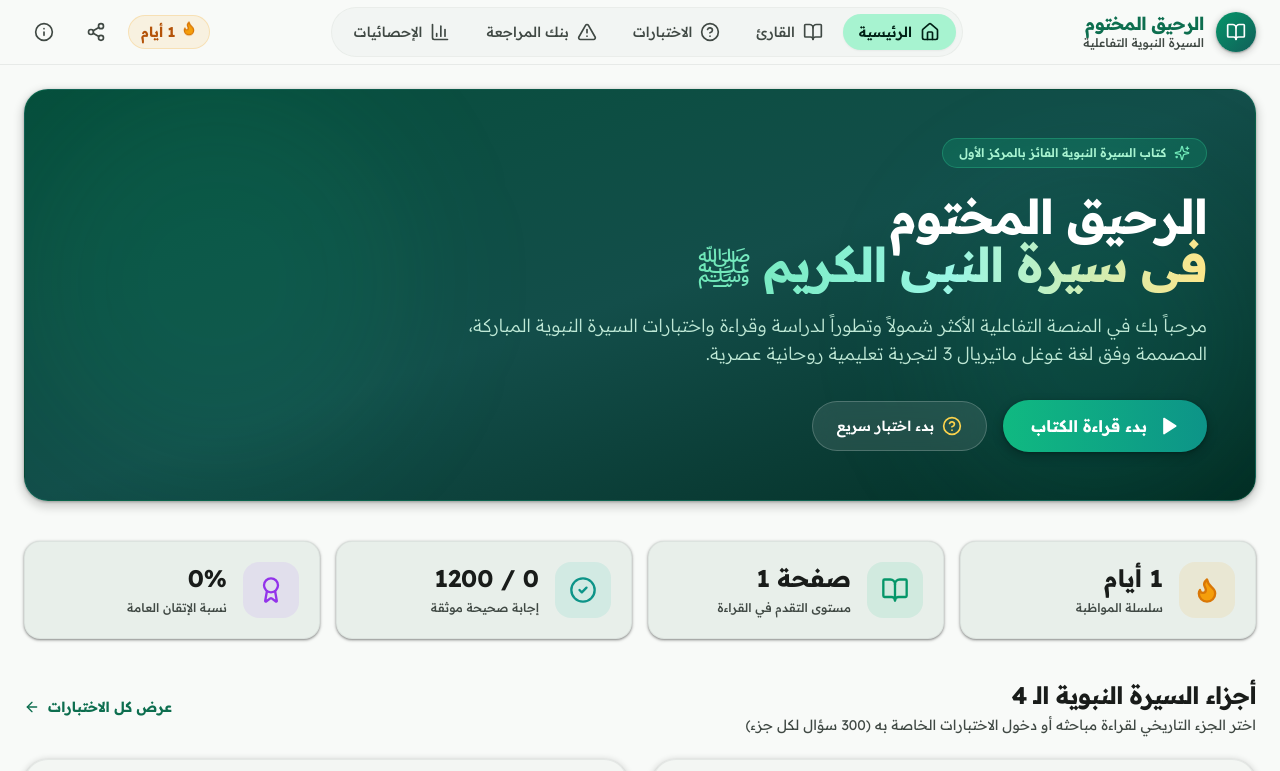
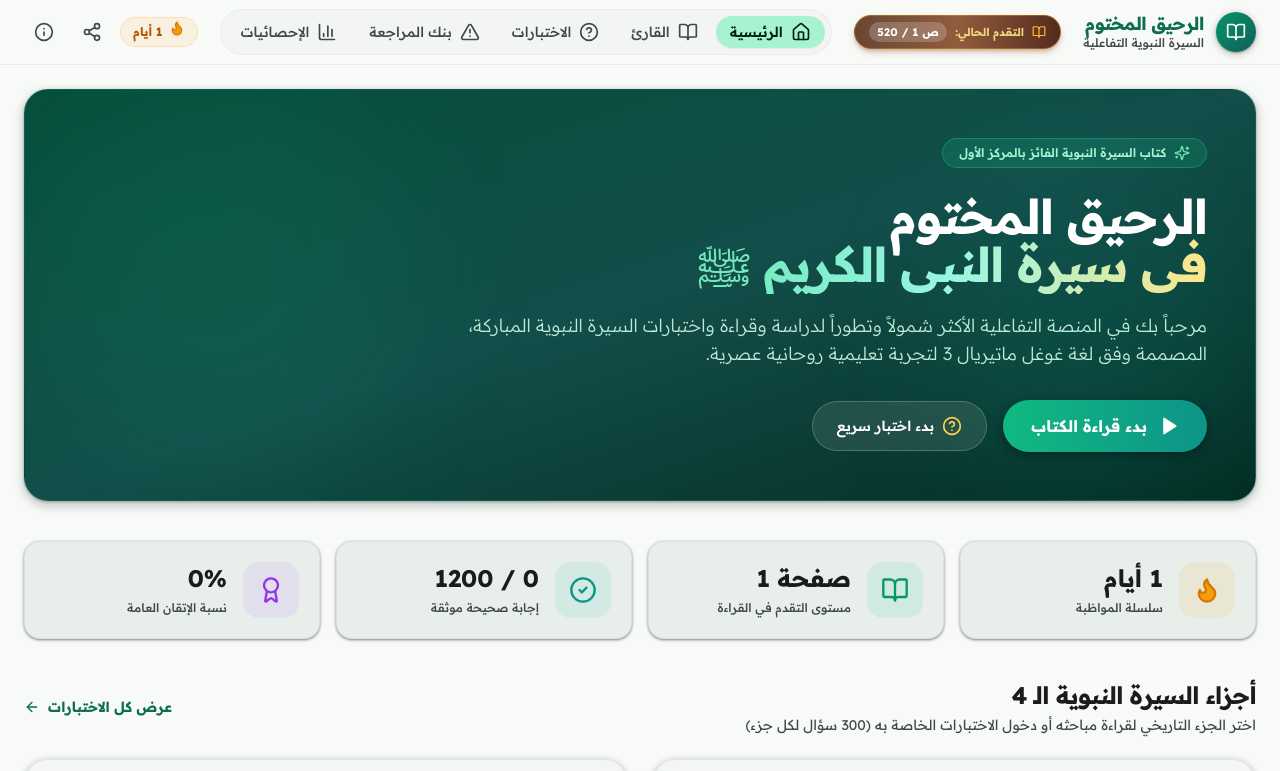
Before and after one commit to MikeeeDeV/Al-Raheq-Al-Makhtom, a React (Vite) app: page / in a window 1280 px wide. Shown: the top 771 px of the page. Built offline with nearby package versions, Linux system fonts and the light colour scheme.

Commit message:
simplify Navbar class name template literals by removing unnecessary multiline formatting

```diff
--- a/src/components/Navbar.tsx
+++ b/src/components/Navbar.tsx
@@ -1,4 +1,4 @@
-import React from 'react';
+import React, { useState, useEffect } from 'react';
 import { useAppStore, AppView } from '../store/useAppStore';
 import {
   BookOpen,
@@ -9,8 +9,12 @@ import {
   Share2,
   Info,
   Home,
-  Menu,
+  Check,
+  Sparkles,
+  Award,
+  Link2,
 } from 'lucide-react';
+import { motion, AnimatePresence } from 'framer-motion';
 
 export const Navbar: React.FC = () => {
   const {
@@ -18,11 +22,68 @@ export const Navbar: React.FC = () => {
     setCurrentView,
     streak,
     mistakesBank,
+    currentPage,
+    totalPages,
+    achievements,
+    answeredQuestions,
     setShareModalOpen,
     setAboutModalOpen,
   } = useAppStore();
 
+  const [tickerIndex, setTickerIndex] = useState(0);
+  const [copied, setCopied] = useState(false);
+
   const mistakesCount = Object.keys(mistakesBank).length;
+  const unlockedBadges = achievements.filter((a) => a.unlocked).length;
+  const correctCount = Object.values(answeredQuestions).filter((q) => q.isCorrect).length;
+
+  // Dynamic animated ticker data items for the bar link
+  const tickerItems = [
+    {
+      id: 'link',
+      icon: <Link2 className="w-3.5 h-3.5 text-emerald-400 animate-pulse" />,
+      text: 'رابط المنصة',
+      highlight: '🔗 اضغط للنسخ',
+      gradient: 'from-emerald-900/80 via-teal-900/80 to-emerald-950/90 text-emerald-200 border-emerald-500/40 shadow-emerald-900/30',
+    },
+    {
+      id: 'page',
+      icon: <BookOpen className="w-3.5 h-3.5 text-amber-400" />,
+      text: 'التقدم الحالي',
+      highlight: `ص ${currentPage} / ${totalPages}`,
+      gradient: 'from-amber-950/80 via-amber-900/80 to-orange-950/90 text-amber-200 border-amber-500/40 shadow-amber-900/30',
+    },
+    {
+      id: 'badges',
+      icon: <Award className="w-3.5 h-3.5 text-yellow-400" />,
+      text: 'الأوسمة المفتوحة',
+      highlight: `${unlockedBadges} من ${achievements.length}`,
+      gradient: 'from-yellow-950/80 via-amber-900/80 to-yellow-950/90 text-yellow-200 border-yellow-500/40 shadow-yellow-900/30',
+    },
+    {
+      id: 'answers',
+      icon: <Sparkles className="w-3.5 h-3.5 text-cyan-400" />,
+      text: 'إجابات صحيحة',
+      highlight: `${correctCount} إجابة`,
+      gradient: 'from-cyan-950/80 via-blue-900/80 to-cyan-950/90 text-cyan-200 border-cyan-500/40 shadow-cyan-900/30',
+    },
+  ];
+
+  // Rotate ticker every 3.5 seconds
+  useEffect(() => {
+    const timer = setInterval(() => {
+      setTickerIndex((prev) => (prev + 1) % tickerItems.length);
+    }, 3500);
+    return () => clearInterval(timer);
+  }, [tickerItems.length]);
+
+  const handleCopyLink = () => {
+    const shareUrl = window.location.origin || 'https://al-raheeq-al-makhtom.vercel.app';
+    navigator.clipboard.writeText(shareUrl);
+    setCopied(true);
+    setShareModalOpen(true);
+    setTimeout(() => setCopied(false), 2500);
+  };
 
   const navItems: { id: AppView; label: string; icon: React.ReactNode; badge?: number }[] = [
     { id: 'home', label: 'الرئيسية', icon: <Home className="w-5 h-5" /> },
@@ -37,15 +98,17 @@ export const Navbar: React.FC = () => {
     { id: 'analytics', label: 'الإحصائيات', icon: <BarChart3 className="w-5 h-5" /> },
   ];
 
+  const currentItem = tickerItems[tickerIndex];
+
   return (
     <>
       {/* Desktop Top Header Bar */}
       <header className="sticky top-0 z-40 bg-m3-surface/90 dark:bg-m3-surface-dark/90 backdrop-blur-md border-b border-m3-outline-variant/30 transition-colors">
-        <div className="max-w-7xl mx-auto px-4 sm:px-6 h-16 flex items-center justify-between gap-4">
+        <div className="max-w-7xl mx-auto px-4 sm:px-6 h-16 flex items-center justify-between gap-3">
           {/* Right Logo & Title */}
           <div
             onClick={() => setCurrentView('home')}
-            className="flex items-center gap-3 cursor-pointer group"
+            className="flex items-center gap-3 cursor-pointer group shrink-0"
           >
             <div className="w-10 h-10 rounded-full bg-gradient-to-br from-emerald-600 to-teal-800 text-white flex items-center justify-center shadow-m3-2 group-hover:scale-105 transition-transform">
               <BookOpen className="w-5 h-5" />
@@ -54,21 +117,61 @@ export const Navbar: React.FC = () => {
               <h1 className="font-bold text-lg leading-tight tracking-tight text-m3-primary dark:text-m3-primary-dark">
                 الرحيق المختوم
               </h1>
-              <p className="text-xs text-m3-onSurface-variant dark:text-m3-onSurface-darkVariant font-medium">
+              <p className="text-xs text-m3-onSurface-variant dark:text-m3-onSurface-darkVariant font-medium hidden sm:block">
                 السيرة النبوية التفاعلية
               </p>
             </div>
           </div>
 
+          {/* Animated Live Data Link Bar Button */}
+          <button
+            onClick={handleCopyLink}
+            className={`relative flex items-center gap-2 px-3.5 py-1.5 rounded-full border bg-gradient-to-r ${currentItem.gradient} backdrop-blur-md shadow-md hover:scale-105 active:scale-95 transition-all duration-300 group overflow-hidden cursor-pointer shrink-0`}
+            title="انقر لنسخ ومشاركة رابط المنصة وحفظ الإنجازات"
+          >
+            {/* Shimmer Light Bar */}
+            <div className="absolute inset-0 bg-gradient-to-r from-transparent via-white/20 to-transparent -translate-x-full group-hover:translate-x-full transition-transform duration-1000" />
+
+            <AnimatePresence mode="wait">
+              {copied ? (
+                <motion.div
+                  key="copied"
+                  initial={{ opacity: 0, scale: 0.8 }}
+                  animate={{ opacity: 1, scale: 1 }}
+                  exit={{ opacity: 0, scale: 0.8 }}
+                  className="flex items-center gap-1.5 text-xs font-black text-emerald-300"
+                >
+                  <Check className="w-4 h-4 text-emerald-400" />
+                  <span>تم نسخ الرابط! ✨</span>
+                </motion.div>
+              ) : (
+                <motion.div
+                  key={currentItem.id}
+                  initial={{ opacity: 0, y: 6 }}
+                  animate={{ opacity: 1, y: 0 }}
+                  exit={{ opacity: 0, y: -6 }}
+                  transition={{ duration: 0.25 }}
+                  className="flex items-center gap-2 text-xs font-bold"
+                >
+                  {currentItem.icon}
+                  <span className="text-[11px] opacity-90 hidden md:inline">{currentItem.text}:</span>
+                  <span className="bg-white/20 px-2 py-0.5 rounded-full text-white font-black text-[11px] tracking-wide shadow-xs">
+                    {currentItem.highlight}
+                  </span>
+                </motion.div>
+              )}
+            </AnimatePresence>
+          </button>
+
           {/* Desktop Navigation Links */}
-          <nav className="hidden md:flex items-center gap-1 bg-m3-surface-dim/70 dark:bg-m3-surface-darkContainer p-1.5 rounded-full border border-m3-outline-variant/20">
+          <nav className="hidden lg:flex items-center gap-1 bg-m3-surface-dim/70 dark:bg-m3-surface-darkContainer p-1.5 rounded-full border border-m3-outline-variant/20">
             {navItems.map((item) => {
               const isActive = currentView === item.id;
               return (
                 <button
                   key={item.id}
                   onClick={() => setCurrentView(item.id)}
-                  className={`relative flex items-center gap-2 px-4 py-2 rounded-full text-sm font-medium transition-all duration-200 ${
+                  className={`relative flex items-center gap-2 px-3.5 py-1.5 rounded-full text-xs sm:text-sm font-medium transition-all duration-200 ${
                     isActive
                       ? 'bg-m3-primary-container text-m3-primary-onContainer shadow-sm font-semibold'
                       : 'text-m3-onSurface-variant hover:text-m3-onSurface hover:bg-black/5 dark:hover:bg-white/5'
@@ -87,10 +190,10 @@ export const Navbar: React.FC = () => {
           </nav>
 
           {/* Left Actions & Badges */}
-          <div className="flex items-center gap-2 sm:gap-3">
+          <div className="flex items-center gap-2 shrink-0">
             {/* Streak Counter Pill */}
             <div
-              className="flex items-center gap-1.5 px-3 py-1.5 bg-amber-500/10 dark:bg-amber-400/10 text-amber-700 dark:text-amber-300 rounded-full border border-amber-500/20 text-xs sm:text-sm font-bold"
+              className="flex items-center gap-1.5 px-3 py-1.5 bg-amber-500/10 dark:bg-amber-400/10 text-amber-700 dark:text-amber-300 rounded-full border border-amber-500/20 text-xs font-bold"
               title="سلسلة الأيام المتتالية"
             >
               <Flame className="w-4 h-4 text-amber-600 dark:text-amber-400 fill-amber-500 animate-bounce" />
@@ -119,7 +222,7 @@ export const Navbar: React.FC = () => {
       </header>
 
       {/* Mobile Bottom Navigation Bar (M3 Standard) */}
-      <nav className="md:hidden fixed bottom-0 left-0 right-0 z-40 bg-m3-surface/95 dark:bg-m3-surface-dark/95 backdrop-blur-lg border-t border-m3-outline-variant/30 px-2 py-2 flex items-center justify-around">
+      <nav className="lg:hidden fixed bottom-0 left-0 right-0 z-40 bg-m3-surface/95 dark:bg-m3-surface-dark/95 backdrop-blur-lg border-t border-m3-outline-variant/30 px-2 py-2 flex items-center justify-around">
         {navItems.map((item) => {
           const isActive = currentView === item.id;
           return (
@@ -152,3 +255,5 @@ export const Navbar: React.FC = () => {
     </>
   );
 };
+
+export default Navbar;
```
